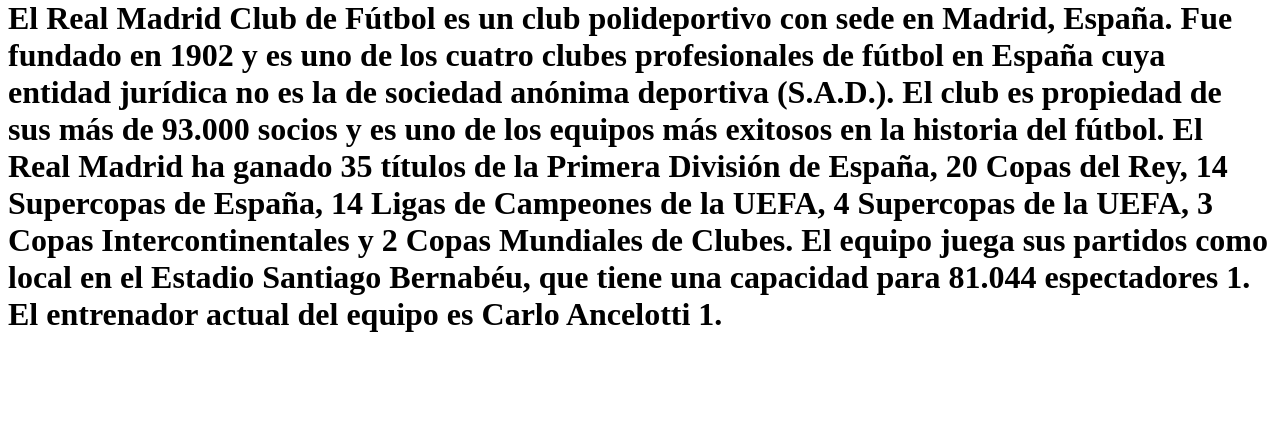
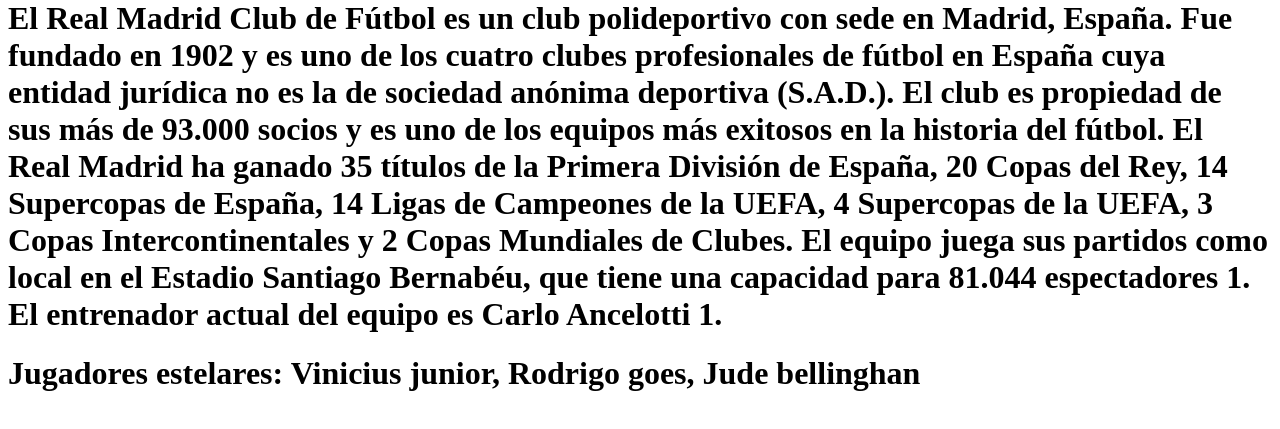
Before and after one commit to MiguelEstrada0905/Pagina_trabajo_bp, a plain HTML site: page index.html in a window 1280 px wide. Shown: the part 255-684 px from the top of the page. Drawn offline with Linux system fonts and the light colour scheme.

Commit message:
Jugadores estrellas

```diff
--- a/index.html
+++ b/index.html
@@ -14,5 +14,7 @@
          Fue fundado en 1902 y es uno de los cuatro clubes profesionales de fútbol en España cuya entidad jurídica no es la de sociedad anónima deportiva (S.A.D.). El club es propiedad de sus más de 93.000 socios y es uno de los equipos más exitosos en la historia del fútbol.
           El Real Madrid ha ganado 35 títulos de la Primera División de España, 20 Copas del Rey, 14 Supercopas de España, 14 Ligas de Campeones de la UEFA, 4 Supercopas de la UEFA, 3 Copas Intercontinentales y 2 Copas Mundiales de Clubes. El equipo juega sus partidos como local en el Estadio Santiago Bernabéu,
            que tiene una capacidad para 81.044 espectadores 1. El entrenador actual del equipo es Carlo Ancelotti 1.</h1>
+
+    <h1>Jugadores estelares: Vinicius junior, Rodrigo goes, Jude bellinghan</h1>
 </body>
 </html>
```
